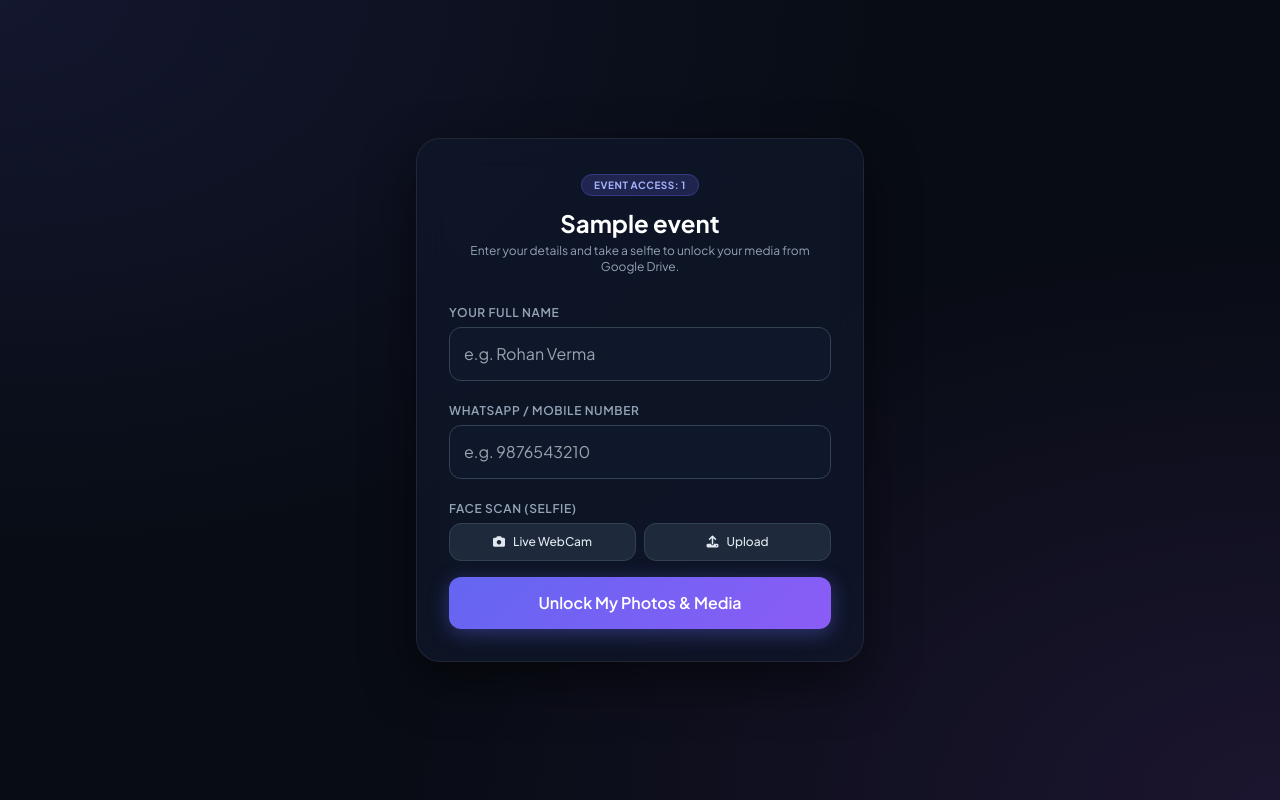
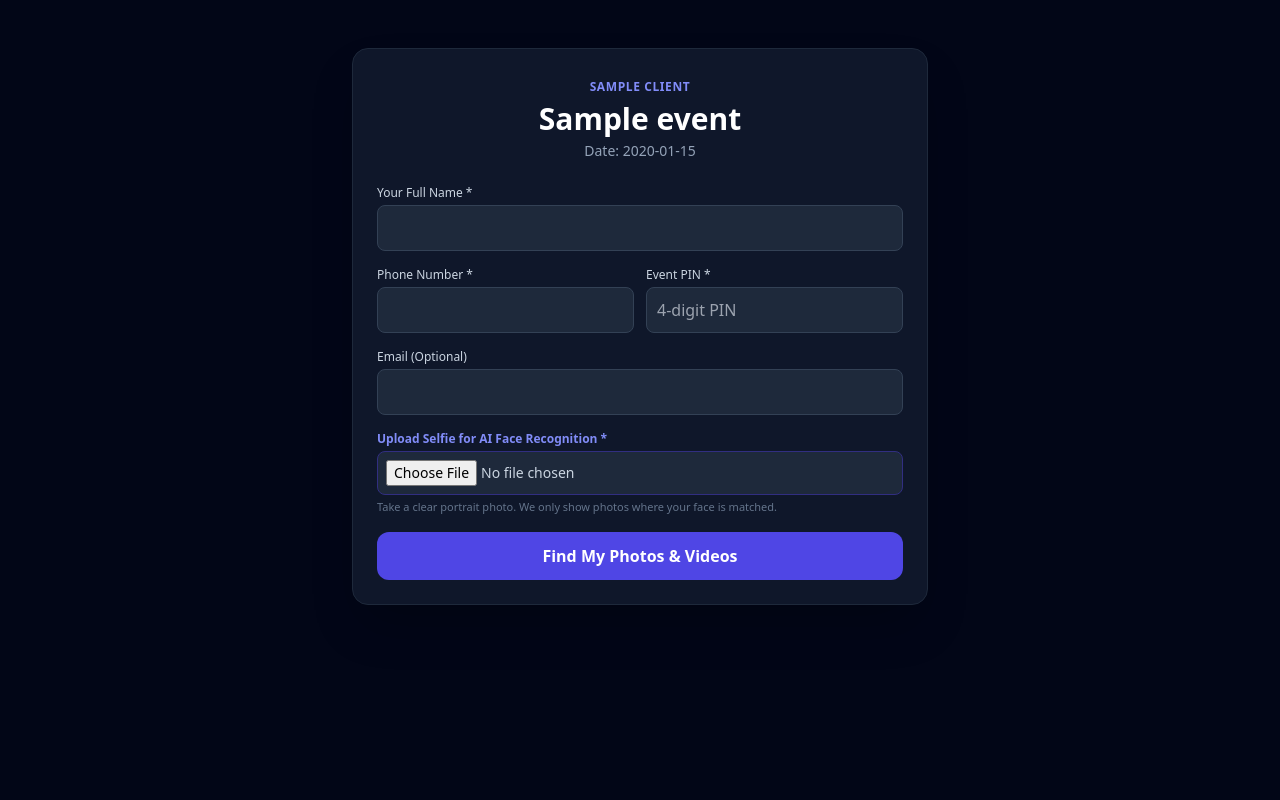
Before and after one commit to himanshumangal051-jpg/studioface-app, a Flask app: page /event/1 in a window 1280 px wide. Run offline with Flask 3, Linux system fonts and the light colour scheme; tables that the repository leaves empty hold one stand-in row (values such as "Sample post"); some libraries are stand-ins or nearby versions.

Commit message:
Add files via upload

```diff
--- a/templates/guest_portal.html
+++ b/templates/guest_portal.html
@@ -1,171 +1,98 @@
 <!DOCTYPE html>
 <html lang="en">
 <head>
-    <meta charset="UTF-8">
-    <meta name="viewport" content="width=device-width, initial-scale=1.0">
-    <title>{{ event_name }} | Guest Media Access</title>
+  <meta charset="UTF-8"><meta name="viewport" content="width=device-width, initial-scale=1.0">
+  <title>{{ event_name }} - StudioFace AI</title>
   <script src="https://cdn.tailwindcss.com"></script>
-    <link rel="stylesheet" href="/static/css/style.css">
-    <link href="https://cdnjs.cloudflare.com/ajax/libs/font-awesome/6.4.0/css/all.min.css" rel="stylesheet">
 </head>
-<body class="min-h-screen flex flex-col items-center justify-center p-4 bg-[#080c14]">
-
-    <div id="formSection" class="glass-card p-8 rounded-3xl w-full max-w-md text-center">
-        <span class="text-[10px] bg-indigo-500/20 text-indigo-300 font-bold px-3 py-1 rounded-full uppercase tracking-wider border border-indigo-500/30">Event Access: {{ event_id }}</span>
-        <h1 class="text-2xl font-bold text-white mt-3 mb-1">{{ event_name }}</h1>
-        <p class="text-slate-400 text-xs mb-6">Enter your details and take a selfie to unlock your media from Google Drive.</p>
-
-        <form id="scanForm" class="space-y-4 text-left">
-            <div>
-                <label class="text-xs font-semibold text-slate-400 uppercase tracking-wider">Your Full Name</label>
-                <input type="text" id="name" required placeholder="e.g. Rohan Verma" class="w-full bg-slate-900 border border-slate-700 rounded-xl p-3.5 mt-1 text-white outline-none focus:border-indigo-500">
+<body class="bg-slate-950 text-slate-100 min-h-screen p-4 flex flex-col items-center">
+  <div class="max-w-xl w-full my-8 bg-slate-900 border border-slate-800 rounded-2xl p-6 shadow-2xl">
+    <div class="text-center mb-6">
+      <span class="text-indigo-400 text-xs font-semibold tracking-wider uppercase">{{ studio_name }}</span>
+      <h1 class="text-3xl font-bold mt-1 text-white">{{ event_name }}</h1>
+      <p class="text-slate-400 text-sm mt-1">Date: {{ event_date }}</p>
     </div>
 
+    <!-- Step 1: Verification & Selfie -->
+    <form id="guestForm" class="space-y-4" enctype="multipart/form-data">
       <div>
-                <label class="text-xs font-semibold text-slate-400 uppercase tracking-wider">WhatsApp / Mobile Number</label>
-                <input type="tel" id="phone" required placeholder="e.g. 9876543210" class="w-full bg-slate-900 border border-slate-700 rounded-xl p-3.5 mt-1 text-white outline-none focus:border-indigo-500">
+        <label class="block text-xs font-medium text-slate-300">Your Full Name *</label>
+        <input type="text" name="guest_name" required class="w-full mt-1 bg-slate-800 border border-slate-700 rounded-lg p-2.5 text-white focus:ring-2 focus:ring-indigo-500">
       </div>
+      <div class="grid grid-cols-2 gap-3">
+        <div>
+          <label class="block text-xs font-medium text-slate-300">Phone Number *</label>
+          <input type="tel" name="guest_phone" required class="w-full mt-1 bg-slate-800 border border-slate-700 rounded-lg p-2.5 text-white">
+        </div>
+        <div>
+          <label class="block text-xs font-medium text-slate-300">Event PIN *</label>
+          <input type="text" name="event_pin" placeholder="4-digit PIN" required class="w-full mt-1 bg-slate-800 border border-slate-700 rounded-lg p-2.5 text-white">
+        </div>
+      </div>
+      <div>
+        <label class="block text-xs font-medium text-slate-300">Email (Optional)</label>
+        <input type="email" name="guest_email" class="w-full mt-1 bg-slate-800 border border-slate-700 rounded-lg p-2.5 text-white">
+      </div>
+      <div>
+        <label class="block text-xs font-medium text-indigo-400 font-semibold">Upload Selfie for AI Face Recognition *</label>
+        <input type="file" name="selfie" accept="image/*" capture="user" required class="w-full mt-1 bg-slate-800 border border-indigo-900 rounded-lg p-2 text-sm text-slate-300">
+        <p class="text-[11px] text-slate-500 mt-1">Take a clear portrait photo. We only show photos where your face is matched.</p>
+      </div>
+      <button type="submit" id="submitBtn" class="w-full py-3 bg-indigo-600 hover:bg-indigo-500 font-bold rounded-xl text-white transition">Find My Photos & Videos</button>
+    </form>
 
-            <div>
-                <label class="text-xs font-semibold text-slate-400 uppercase tracking-wider">Face Scan (Selfie)</label>
-                <div class="flex gap-2 mt-1">
-                    <button type="button" onclick="startCamera()" class="flex-1 bg-slate-800 hover:bg-slate-700 border border-slate-700 text-xs py-2.5 rounded-xl font-medium flex items-center justify-center gap-2 text-slate-200">
-                        <i class="fa-solid fa-camera"></i> Live WebCam
-                    </button>
-                    <label class="flex-1 bg-slate-800 hover:bg-slate-700 border border-slate-700 text-xs py-2.5 rounded-xl font-medium text-center cursor-pointer flex items-center justify-center gap-2 text-slate-200">
-                        <i class="fa-solid fa-upload"></i> Upload
-                        <input type="file" id="selfie" accept="image/*" class="hidden" onchange="document.getElementById('selfiePreview').src = window.URL.createObjectURL(this.files[0]); document.getElementById('selfiePreview').classList.remove('hidden')">
-                    </label>
+    <!-- Step 2: Matched Gallery -->
+    <div id="gallerySection" class="hidden mt-8">
+      <div class="border-t border-slate-800 pt-6">
+        <h2 class="text-xl font-bold text-white flex items-center justify-between">
+          <span>Your Matched Memories</span>
+          <span id="matchCount" class="text-xs bg-indigo-950 text-indigo-400 px-3 py-1 rounded-full border border-indigo-800"></span>
+        </h2>
+        <div id="mediaGrid" class="grid grid-cols-2 sm:grid-cols-3 gap-3 mt-4"></div>
+      </div>
     </div>
   </div>
 
-            <div id="cameraContainer" class="hidden relative rounded-2xl overflow-hidden border border-indigo-500/50 mt-3">
-                <video id="cameraVideo" autoplay playsinline class="w-full h-48 object-cover"></video>
-                <button type="button" onclick="captureSelfie()" class="absolute bottom-2 left-1/2 -translate-x-1/2 bg-white text-slate-950 font-bold text-xs px-4 py-1.5 rounded-full shadow-lg">Capture Selfie</button>
-            </div>
-            <canvas id="cameraCanvas" class="hidden"></canvas>
-            <img id="selfiePreview" class="hidden h-20 w-20 rounded-xl object-cover border-2 border-indigo-500 mx-auto mt-2">
+  <script>
+    const form = document.getElementById('guestForm');
+    form.onsubmit = async (e) => {
+      e.preventDefault();
+      const btn = document.getElementById('submitBtn');
+      btn.disabled = true;
+      btn.innerText = "Analyzing Faces & Matching...";
+      const res = await fetch('/api/event/{{ event_id }}/guest-access', { method: 'POST', body: new FormData(form) });
+      const data = await res.json();
+      btn.disabled = false;
+      btn.innerText = "Find My Photos & Videos";
 
-            <button type="submit" id="scanBtn" class="w-full btn-glow text-white font-semibold py-3.5 rounded-xl mt-4">
-                Unlock My Photos & Media
-            </button>
-        </form>
-
-        <div id="loader" class="hidden py-8">
-            <i class="fa-solid fa-fingerprint fa-bounce text-indigo-400 text-4xl mb-3"></i>
-            <p class="text-sm font-medium text-slate-300">Searching your photos directly from Google Drive...</p>
-        </div>
-    </div>
-
-    <div id="gallerySection" class="hidden w-full max-w-6xl py-8">
-        <div class="flex flex-col sm:flex-row justify-between items-start sm:items-center gap-4 mb-8">
-            <div>
-                <h2 class="text-3xl font-bold text-white" id="userHeading"></h2>
-                <p class="text-slate-400 text-sm" id="matchSummary"></p>
-            </div>
-        </div>
-
-        <h3 class="text-xl font-bold mb-4 flex items-center gap-2 text-white"><i class="fa-solid fa-images text-indigo-400"></i> Your Matched Photos</h3>
-        <div id="photosGrid" class="grid grid-cols-1 sm:grid-cols-2 md:grid-cols-3 lg:grid-cols-4 gap-6 mb-12"></div>
-
-        <div id="videosSection" class="hidden mb-12">
-            <h3 class="text-xl font-bold mb-4 flex items-center gap-2 text-white"><i class="fa-solid fa-film text-indigo-400"></i> Event Videos</h3>
-            <div id="videosGrid" class="grid grid-cols-1 md:grid-cols-2 gap-6"></div>
-        </div>
-
-        <div id="audiosSection" class="hidden mb-12">
-            <h3 class="text-xl font-bold mb-4 flex items-center gap-2 text-white"><i class="fa-solid fa-music text-purple-400"></i> Event Audios</h3>
-            <div id="audiosGrid" class="grid grid-cols-1 md:grid-cols-2 gap-4"></div>
-        </div>
-    </div>
-
-    <script src="/static/js/main.js"></script>
-    <script>
-        const eventId = "{{ event_id }}";
-
-        document.getElementById('scanForm').addEventListener('submit', async (e) => {
-            e.preventDefault();
-
-            const selfieInput = document.getElementById('selfie');
-            if (!selfieInput.files.length) {
-                alert("Please take or upload a selfie first.");
+      if (!data.success) {
+        alert(data.message);
         return;
       }
 
-            const btn = document.getElementById('scanBtn');
-            const loader = document.getElementById('loader');
-            btn.classList.add('hidden');
-            loader.classList.remove('hidden');
+      form.classList.add('hidden');
+      document.getElementById('gallerySection').classList.remove('hidden');
+      document.getElementById('matchCount').innerText = `${data.matched_count} Items Found`;
+      const grid = document.getElementById('mediaGrid');
+      grid.innerHTML = '';
 
-            const formData = new FormData();
-            formData.append('name', document.getElementById('name').value);
-            formData.append('phone', document.getElementById('phone').value);
-            formData.append('selfie', selfieInput.files[0]);
-
-            const res = await fetch(`/api/event/${eventId}/scan`, { method: 'POST', body: formData });
-            const data = await res.json();
-            loader.classList.add('hidden');
-
-            if (data.success) {
-                document.getElementById('formSection').classList.add('hidden');
-                document.getElementById('gallerySection').classList.remove('hidden');
-                document.getElementById('userHeading').innerText = `Welcome, ${data.name}!`;
-                document.getElementById('matchSummary').innerText = `We found ${data.photos.length} photos matching your face.`;
-
-                const pGrid = document.getElementById('photosGrid');
-                pGrid.innerHTML = '';
-                if (data.photos.length === 0) {
-                    pGrid.innerHTML = `<div class="col-span-full text-center py-12 glass-card rounded-2xl text-slate-400">No photos matched your face. Check event videos below.</div>`;
-                } else {
-                    data.photos.forEach(item => {
-                        pGrid.innerHTML += `
-                            <div class="glass-card rounded-2xl overflow-hidden group">
-                                <img src="/drive/file/${item.id}" class="w-full h-60 object-cover group-hover:scale-105 transition duration-300">
-                                <div class="p-3">
-                                    <a href="/drive/file/${item.id}" download="${item.name}" class="block text-center bg-slate-800 hover:bg-slate-700 text-slate-200 py-2 rounded-xl text-xs font-semibold">Download Photo</a>
-                                </div>
-                            </div>
-                        `;
-                    });
+      if (data.media.length === 0) {
+        grid.innerHTML = '<p class="col-span-full text-center text-slate-500 py-6">No matching photos found with your face. Ensure your selfie was clear.</p>';
+        return;
       }
 
-                if (data.videos.length > 0) {
-                    document.getElementById('videosSection').classList.remove('hidden');
-                    const vGrid = document.getElementById('videosGrid');
-                    vGrid.innerHTML = '';
-                    data.videos.forEach(v => {
-                        vGrid.innerHTML += `
-                            <div class="glass-card p-4 rounded-2xl">
-                                <video controls class="w-full h-52 rounded-xl bg-black mb-3">
-                                    <source src="/drive/file/${v.id}">
-                                </video>
-                                <a href="/drive/file/${v.id}" download="${v.name}" class="block text-center bg-slate-800 hover:bg-slate-700 py-2 rounded-xl text-xs font-medium"><i class="fa-solid fa-download mr-1"></i> Download Video</a>
+      data.media.forEach(m => {
+        const card = document.createElement('div');
+        card.className = "bg-slate-800/80 p-2 rounded-xl border border-slate-700 flex flex-col justify-between";
+        card.innerHTML = `
+          <div class="h-28 bg-slate-900 rounded-lg flex items-center justify-center text-slate-400 text-xs font-mono mb-2 overflow-hidden">
+            ${m.type === 'video' ? '🎬 Video Clip' : '📸 Matched Photo'}
           </div>
+          <a href="${m.download_url}" download class="w-full py-1.5 bg-emerald-600 hover:bg-emerald-500 text-center font-bold text-xs rounded-lg text-white">Download</a>
         `;
+        grid.appendChild(card);
       });
-                }
-
-                if (data.audios.length > 0) {
-                    document.getElementById('audiosSection').classList.remove('hidden');
-                    const aGrid = document.getElementById('audiosGrid');
-                    aGrid.innerHTML = '';
-                    data.audios.forEach(a => {
-                        aGrid.innerHTML += `
-                            <div class="glass-card p-4 rounded-2xl flex flex-col justify-between">
-                                <p class="text-xs font-semibold mb-2 truncate text-slate-300"><i class="fa-solid fa-headphones mr-1 text-purple-400"></i> ${a.name}</p>
-                                <audio controls class="w-full mb-3">
-                                    <source src="/drive/file/${a.id}">
-                                </audio>
-                                <a href="/drive/file/${a.id}" download="${a.name}" class="block text-center bg-slate-800 hover:bg-slate-700 py-2 rounded-xl text-xs font-medium"><i class="fa-solid fa-download mr-1"></i> Download Audio</a>
-                            </div>
-                        `;
-                    });
-                }
-            } else {
-                alert(data.message || 'Scanning failed.');
-                btn.classList.remove('hidden');
-            }
-        });
+    };
   </script>
 </body>
 </html>
```
Lines whose indentation alone changed are shown as unchanged.
